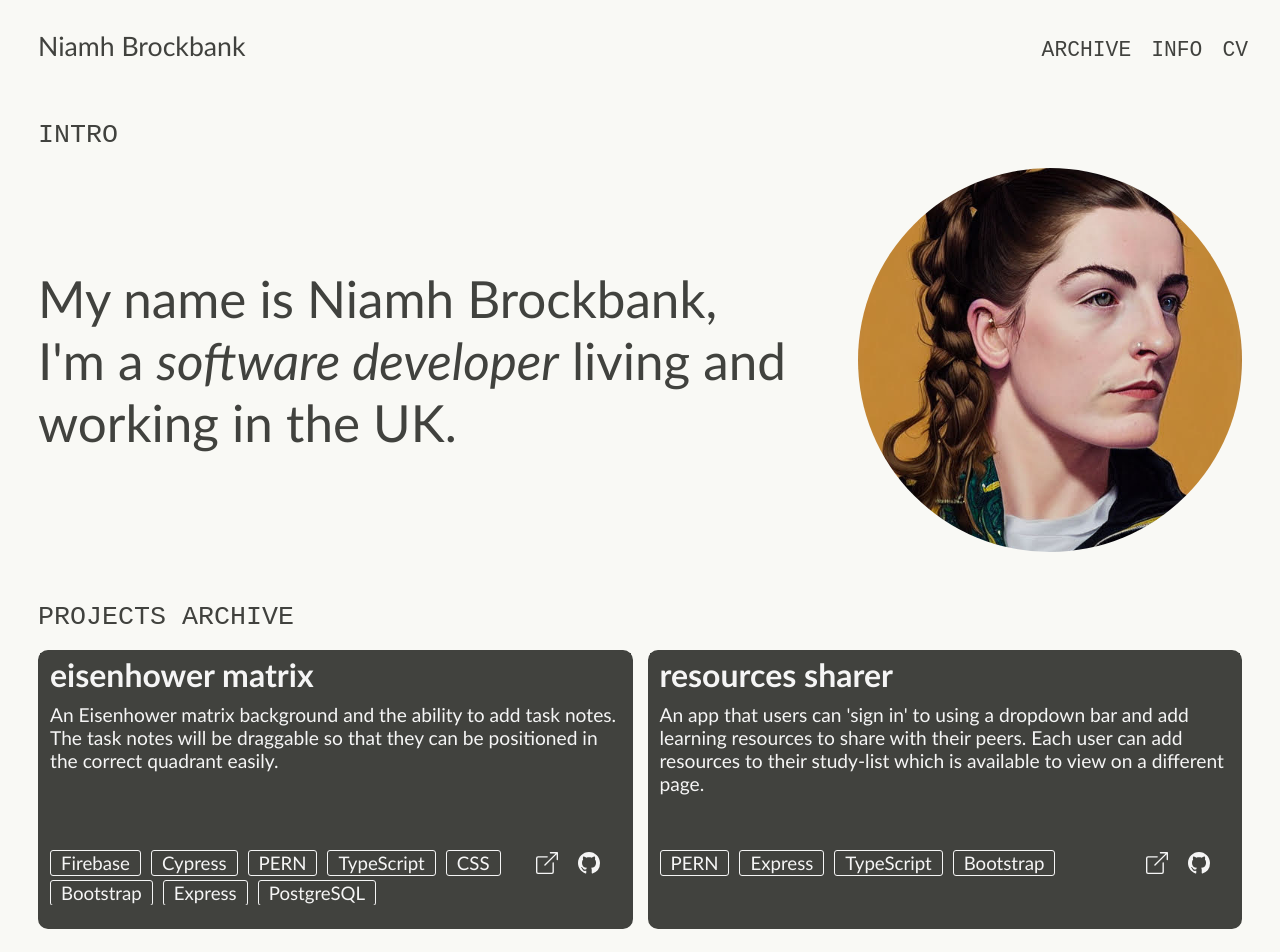
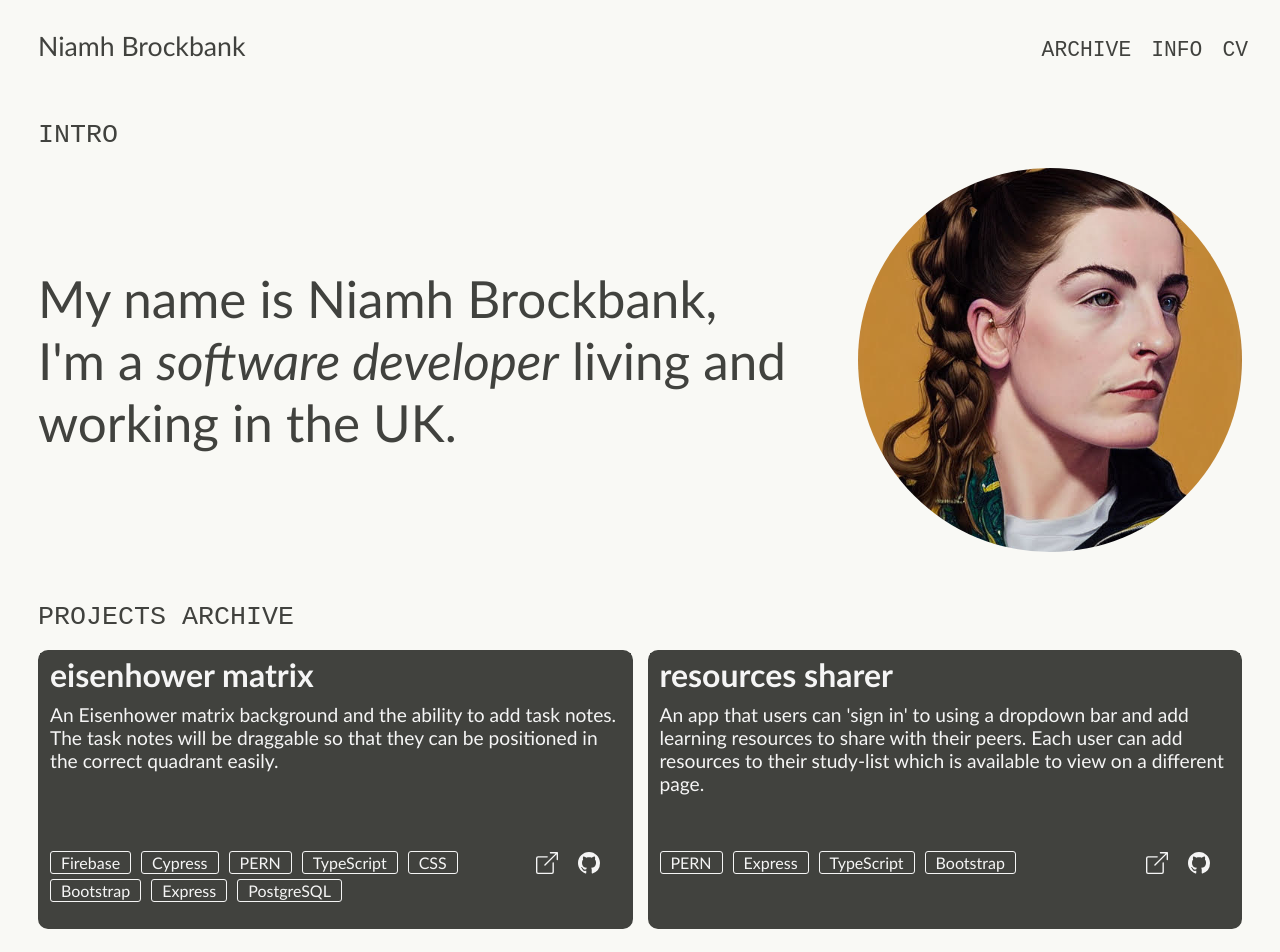
Before and after one commit to niamhbrockbank/portfolio, a React (Create React App) app: page / in a window 1280 px wide. Shown: the top 952 px of the page. Built offline with nearby package versions, Linux system fonts and the light colour scheme.

Commit message:
Reduce font size on tags

```diff
--- a/src/styles.css
+++ b/src/styles.css
@@ -239,11 +239,11 @@ a {
 
 .tags {
   /* margin-bottom: 25px; */
-  height: 1.25em;
+  height: 1.15em;
   list-style: none;
   padding-left: 0;
   display: flex;
-  row-gap: 4px;
+  row-gap: 5px;
   column-gap: 10px;
   flex-wrap: wrap;
   flex-direction: row;
@@ -251,7 +251,7 @@ a {
 }
 
 .tag {
-  font-size: min(1.25em, 14pt);
+  font-size: min(1em, 12pt);
   /* height: 1.25em; */
   border: 1px solid whitesmoke;
   padding: 1px 10px;
```
